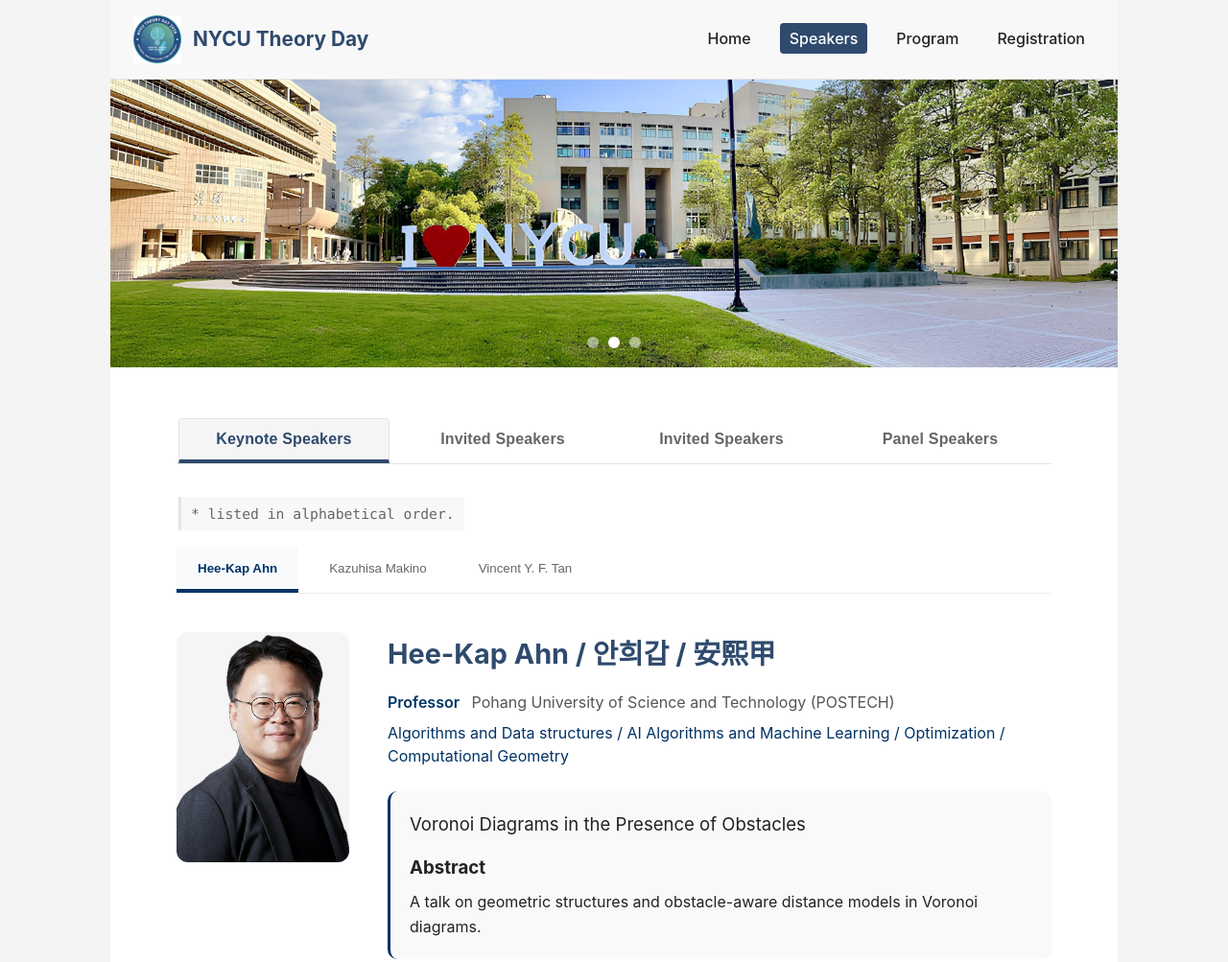
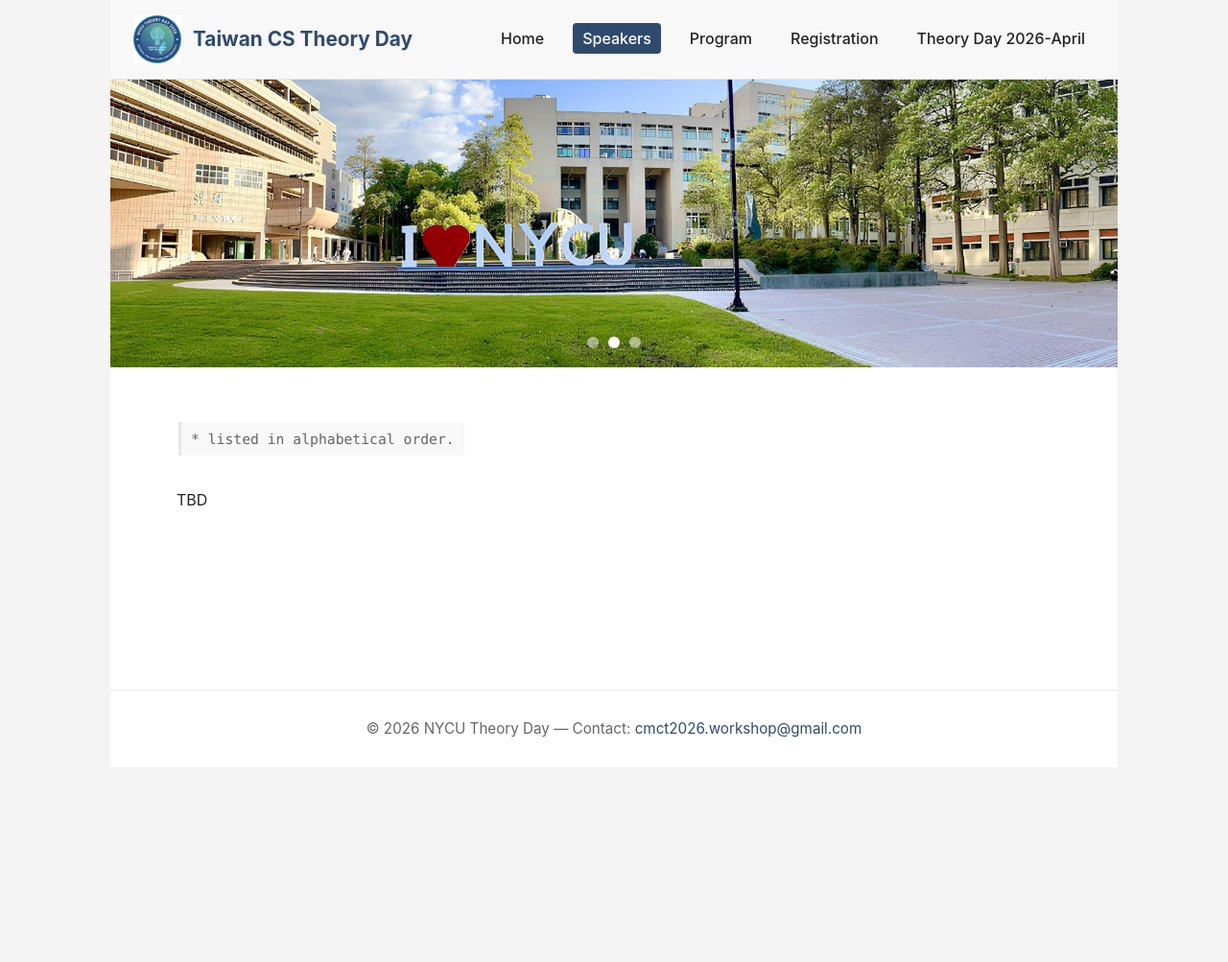
Before and after one commit to Taiwan-Theory-Day/2026-Dec, a website: page speaker.html in a window 1280 px wide. Shown: the top 1003 px of the page at 96% size. After the commit the page ends 800 px from the top, so only its background shows below. Drawn offline with Linux system fonts and the light colour scheme.

Commit message:
hide content

```diff
--- a/data/site-content.json
+++ b/data/site-content.json
@@ -4,7 +4,7 @@
     "The primary goal of NYCU Theory Day is to provide a forum for international and domestic researchers in theoretical computer science to meet and exchange ideas, to expose students to frontier research in theory, and to encourage the talents to pursue their careers in the future. The theory day events have taken places in Taiwan since 2016. This one marks the inaugural edition of NYCU Theory Day."
   ],
   "eventInformation": [
-    { "label": "Date", "value": "April 21–23, 2026" },
+    { "label": "Date", "value": "December, 2026" },
     { "label": "Location", "value": "Engineering Building III 022, Hsinchu Chiaotung Campus, NYCU" }
   ],
   "speakerCategories": [
--- a/header.html
+++ b/header.html
@@ -2,7 +2,7 @@
   <div class="header-left">
     <img src="images/logo-small.png" alt="NYCU Logo" class="logo">
     <div class="title-text">
-      <div class="line1">NYCU Theory Day</div>
+      <div class="line1">Taiwan CS Theory Day</div>
       <!--
       <div class="line2">April 21–23, 2026 @ NYCU, Hsinchu, Taiwan</div>
       -->
@@ -18,6 +18,6 @@
     <li><a href="speaker.html">Speakers</a></li>
     <li><a href="program.html">Program</a></li>
     <li><a href="registration.html">Registration</a></li>
-    <!--<li><a href="https://cmct-2026.github.io/" target="_blank">CMCT-2026</a></li>-->
+    <li><a href="https://nycu-theory-day.github.io/2026-April/" target="_blank">Theory Day 2026-April</a></li>
   </ul>
 </header>
--- a/load-footer.js
+++ b/load-footer.js
@@ -1,5 +1,6 @@
 // load-footer.js
 document.addEventListener("DOMContentLoaded", function() {
+
   const footerHTML = `
     <footer>
       © 2026 NYCU Theory Day —
--- a/speaker.html
+++ b/speaker.html
@@ -20,25 +20,27 @@
 <main>
 
   <section class="speakers-section">
-    <!-- Category Tabs -->
-    <div class="speaker-category-tabs" id="speaker-category-tabs"></div>
+    <!-- Category Tabs
+    <div class="speaker-category-tabs" id="speaker-category-tabs"></div> -->
 
     <p class="speaker-note">* listed in alphabetical order.</p>
 
-    <!-- Tabs -->
-    <div class="speaker-tabs" id="speaker-tabs"></div>
+    <p>TBD</p>
 
-    <!-- Speaker Content -->
-    <div class="speaker-content">
+    <!-- Tabs
+    <div class="speaker-tabs" id="speaker-tabs"></div> -->
 
-      <!-- Photo -->
+    <!-- Speaker Content
+    <div class="speaker-content"> -->
+
+      <!-- Photo
       <div class="speaker-photo">
         <img id="speaker-photo"
              src="https://via.placeholder.com/300x400"
              alt="Speaker Photo">
-      </div>
+      </div> -->
 
-      <!-- Details -->
+      <!-- Details
       <div class="speaker-details">
 
         <h2 class="speaker-name" id="speaker-name">
@@ -69,7 +71,7 @@
         </div>
 
       </div>
-    </div>
+    </div> -->
 
   </section>
 
```
Also changed, not shown: index.html (+4 -2 lines), program.html (+11 -9 lines), registration.html (+1 -1 lines), 1 other file.
